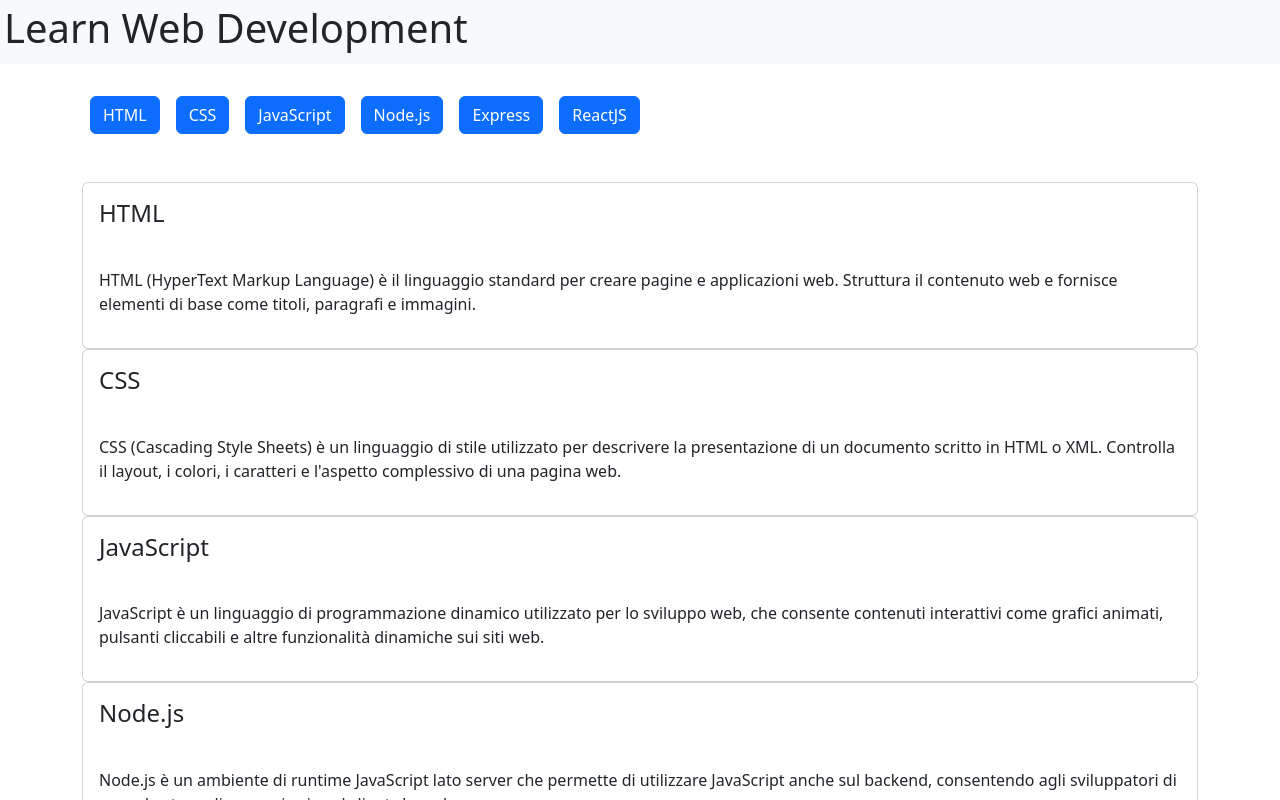
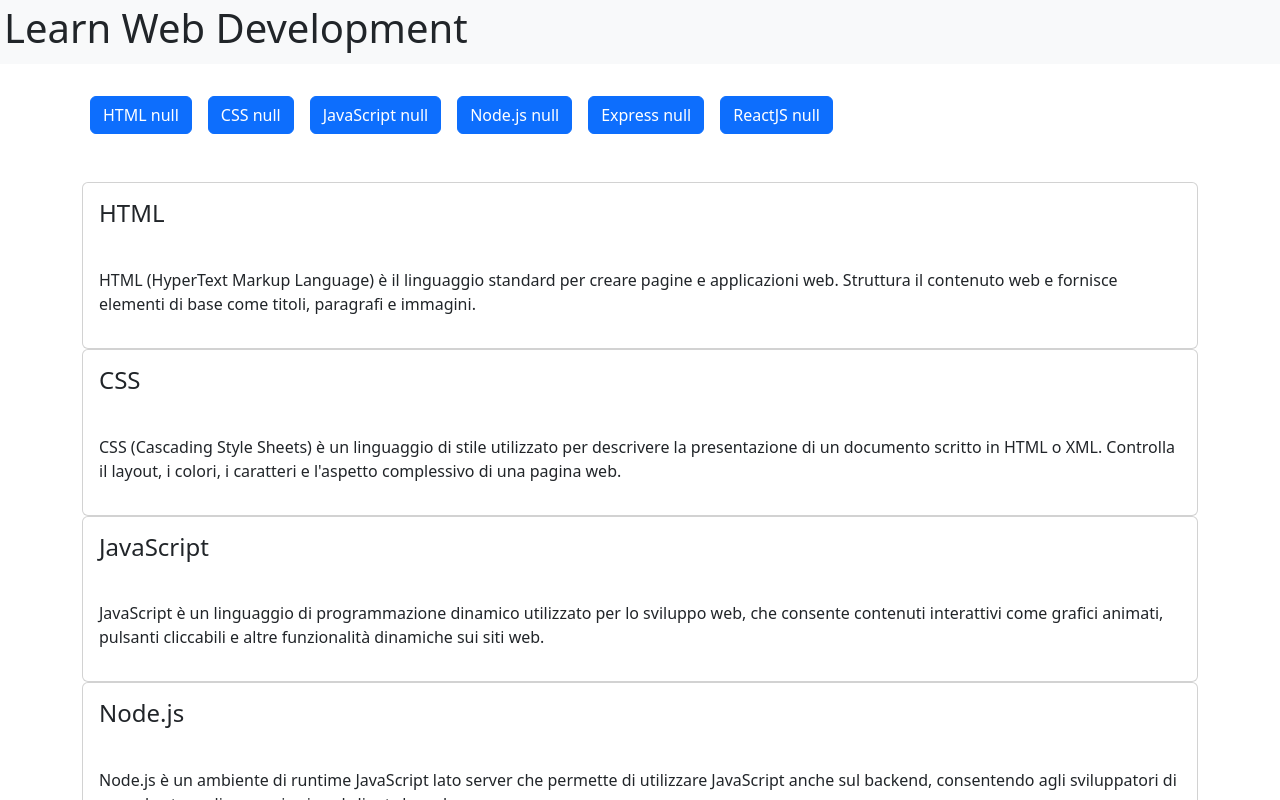
Before and after one commit to MegaEmme/react-use-state, a React (Vite) app: page / in a window 1280 px wide. Shown: the top 800 px of the page. Built offline with nearby package versions, Linux system fonts and the light colour scheme.

Commit message:
feat: create useState

```diff
--- a/src/components/Button.jsx
+++ b/src/components/Button.jsx
@@ -1,9 +1,12 @@
+import { useState } from "react";
+
 function Button(props) {
     const buttons = props.Button;
+    const [press, setPress] = useState(null);
     return (
         <>
             {buttons.map(element =>
-                <button key={element.id} className="btn btn-primary mb-5 m-2">{element.title}</button>
+                <button onClick={() => { setPress(press === element.title) }} key={element.id} className="btn btn-primary mb-5 m-2">{`${element.title} ${press}`}</button>
             )}
         </>
     )
```
Also changed, not shown: src/components/Main.jsx (line endings or trailing spaces).
